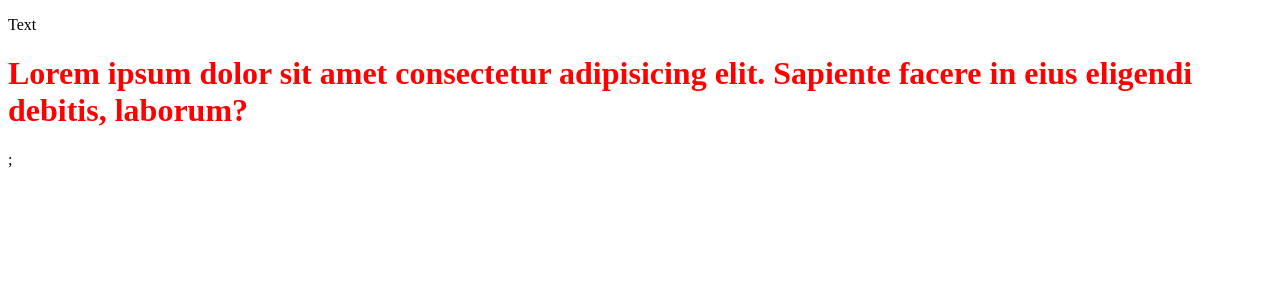
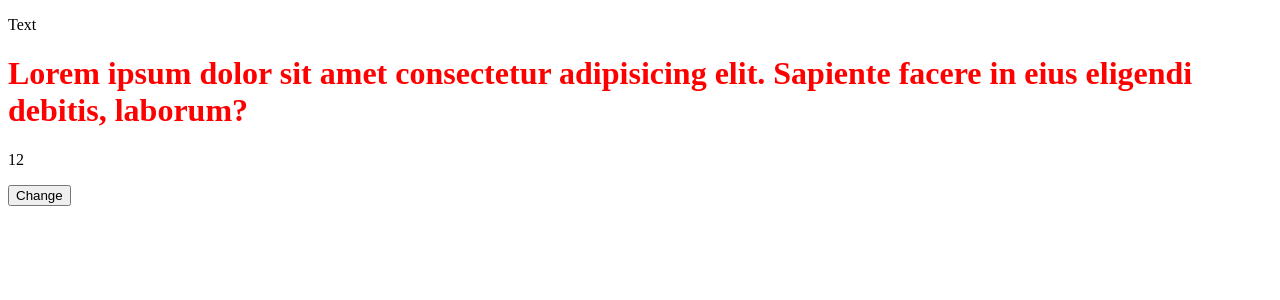
Before and after one commit to ashkhendavtyan2022/First-Project, a React (Create React App) app in the folder react-app/: page / in a window 1280 px wide. Shown: the top 300 px of the page. Built offline with nearby package versions, Linux system fonts and the light colour scheme.

Commit message:
lesson 07-12-2022

```diff
--- a/react-app/src/App.js
+++ b/react-app/src/App.js
@@ -6,7 +6,7 @@ function App() {
   return (
     <div className="App">
       <Header />
-      <Boxes />;
+      <Boxes />
 
     </div>
   );
--- a/react-app/src/Components/box/index.jsx
+++ b/react-app/src/Components/box/index.jsx
@@ -1,10 +1,44 @@
 import React from "react";
 import "./style.css";
 
-const Boxes = () => {
-    return <div>
+// This is a Function Component
+// const Boxes = () => {
+//     return <div>
+//         <h1>Lorem ipsum dolor sit amet consectetur adipisicing elit. Sapiente facere in eius eligendi debitis, laborum?</h1>
+//     </div>
+// }
+
+// export default Boxes
+
+//This is Class Component
+
+class Boxes extends React.Component {
+    constructor(props) {
+        super(props)
+        this.state = {
+            number: 45,
+            f: 12
+        }
+        /*
+        state = {
+            f: 7,
+            number: 45
+        }
+        */
+    }
+
+    change = () => {
+        this.setState({f : this.state.number + this.state.f});
+    }
+
+    render() {
+        return <div>
+            {console.log(this.state.f)}
         <h1>Lorem ipsum dolor sit amet consectetur adipisicing elit. Sapiente facere in eius eligendi debitis, laborum?</h1>
-    </div>
+        <p>{this.state.f}</p>
+        <button onClick={this.change}>Change</button>
+     </div>
+    }
 }
 
-export default Boxes;
+export default Boxes
```
